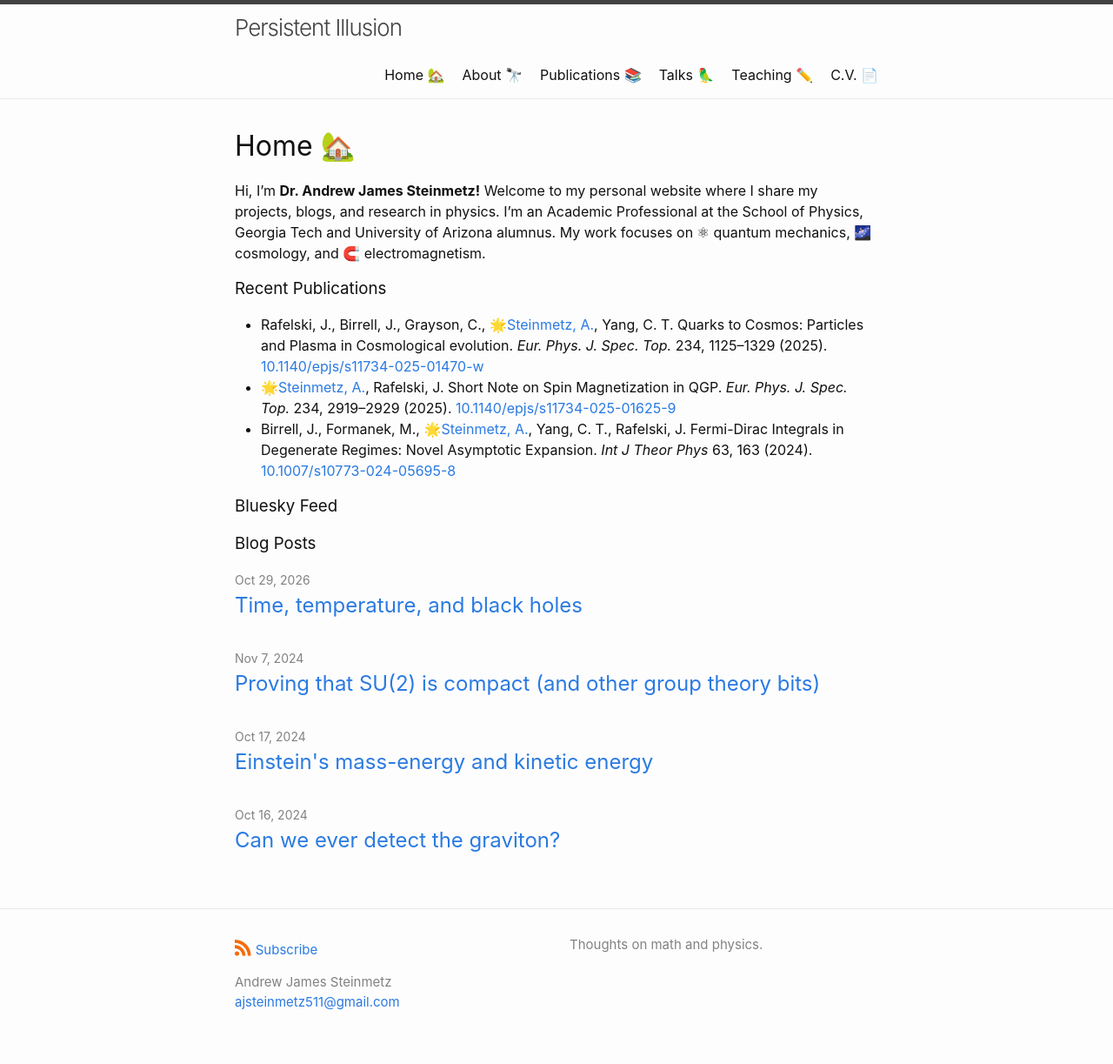
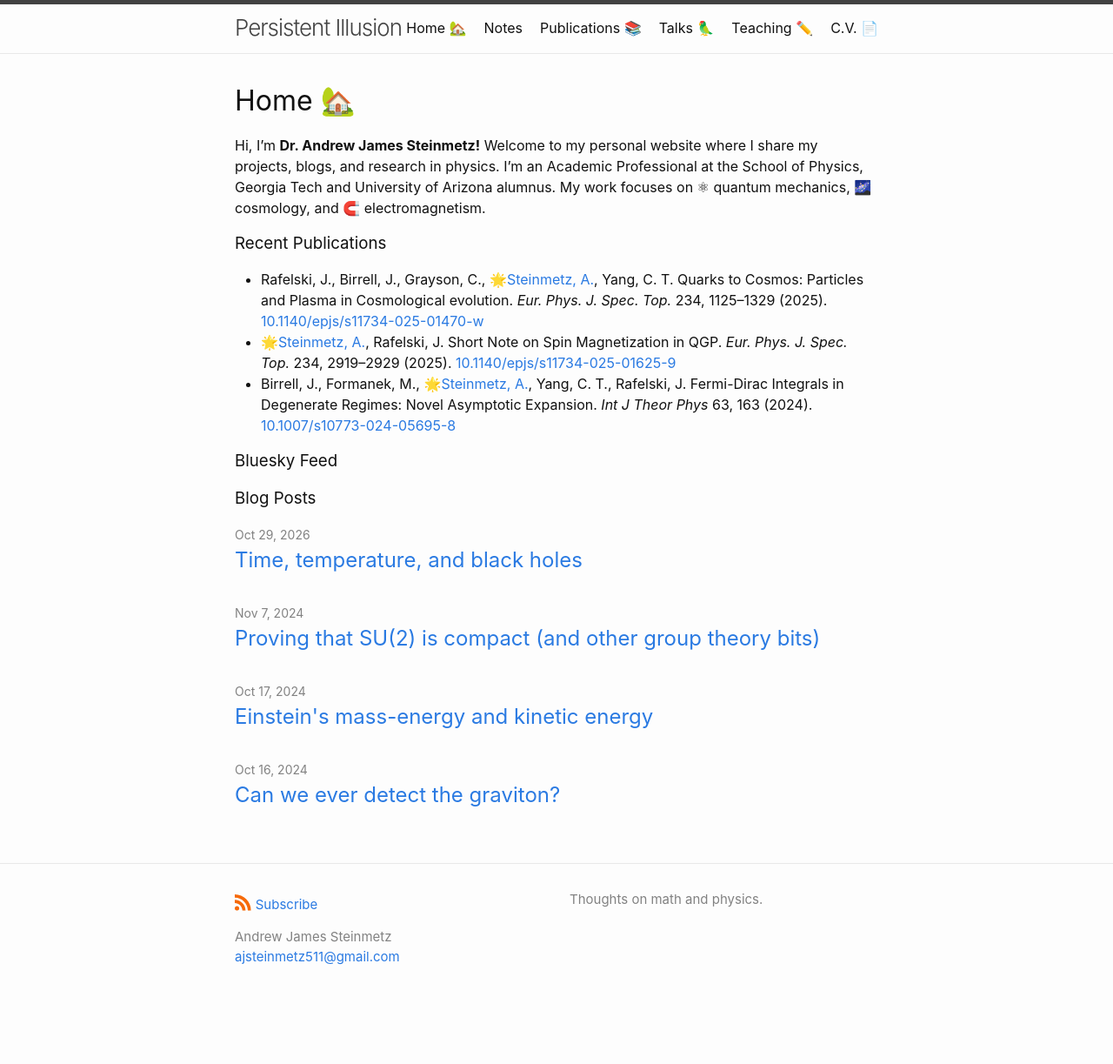
Before and after one commit to ajsteinmetz/ajsteinmetz.github.io, a Jekyll site: the page built from index.md, in a window 1280 px wide. Shown: the whole page at 87% size. Built offline with Jekyll 4.4.1, drawn with Linux system fonts in a browser that asks for light colours; our own code applies the rules of GitHub Pages for plain Markdown files; a script that is not in the unit is left out; comment, search, counter and statistics services are not loaded; after the commit the page ends 1171 px from its top, so only the background shows below that.

Commit message:
Replace 'about.md' with 'notes.md' in header pages

```diff
--- a/_config.yml
+++ b/_config.yml
@@ -37,7 +37,7 @@
 # in order as they should show up.
 header_pages:
   - index.md
-  - about.md
+  - notes.md
   - publications.md
   - talks.md
   - teaching.md
```
